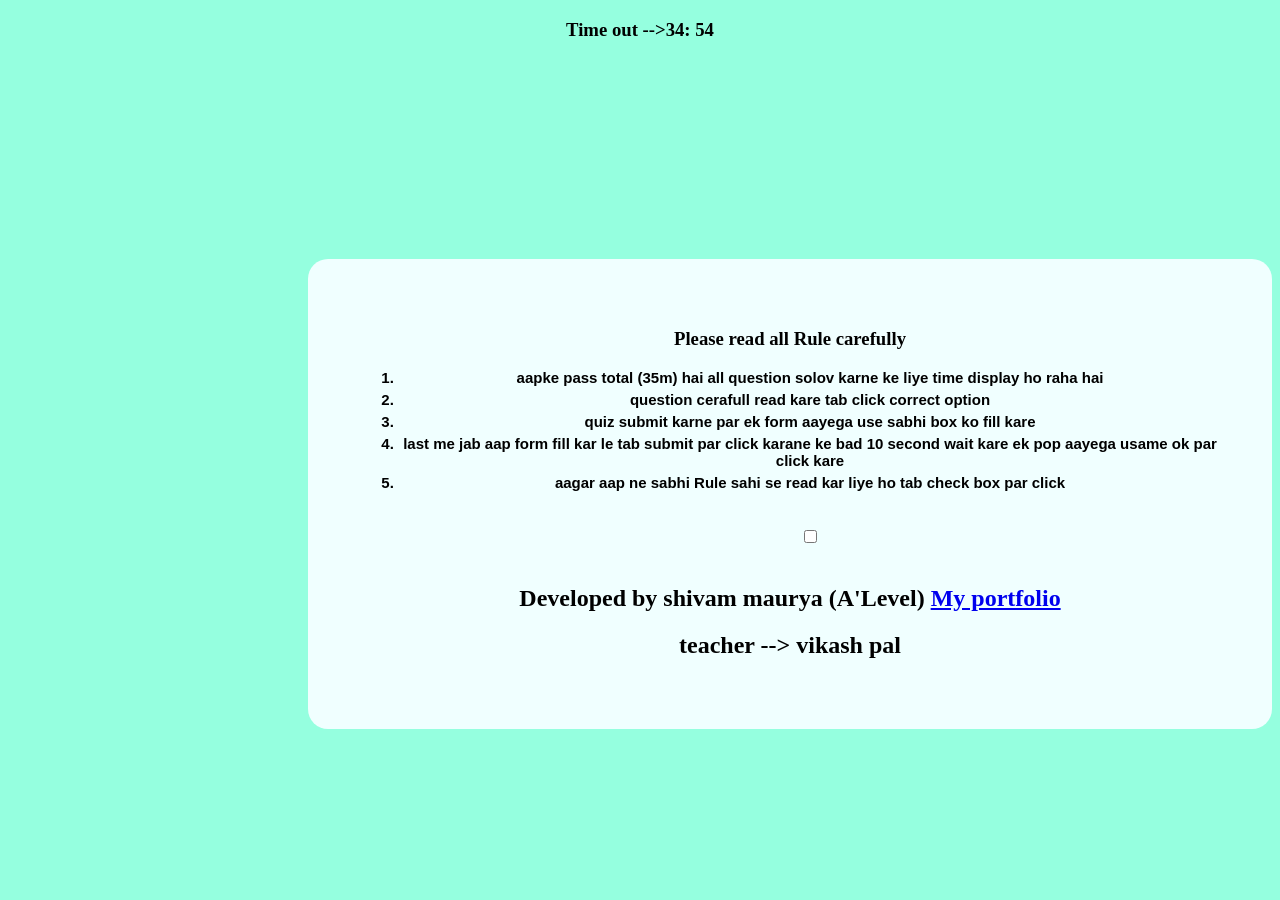
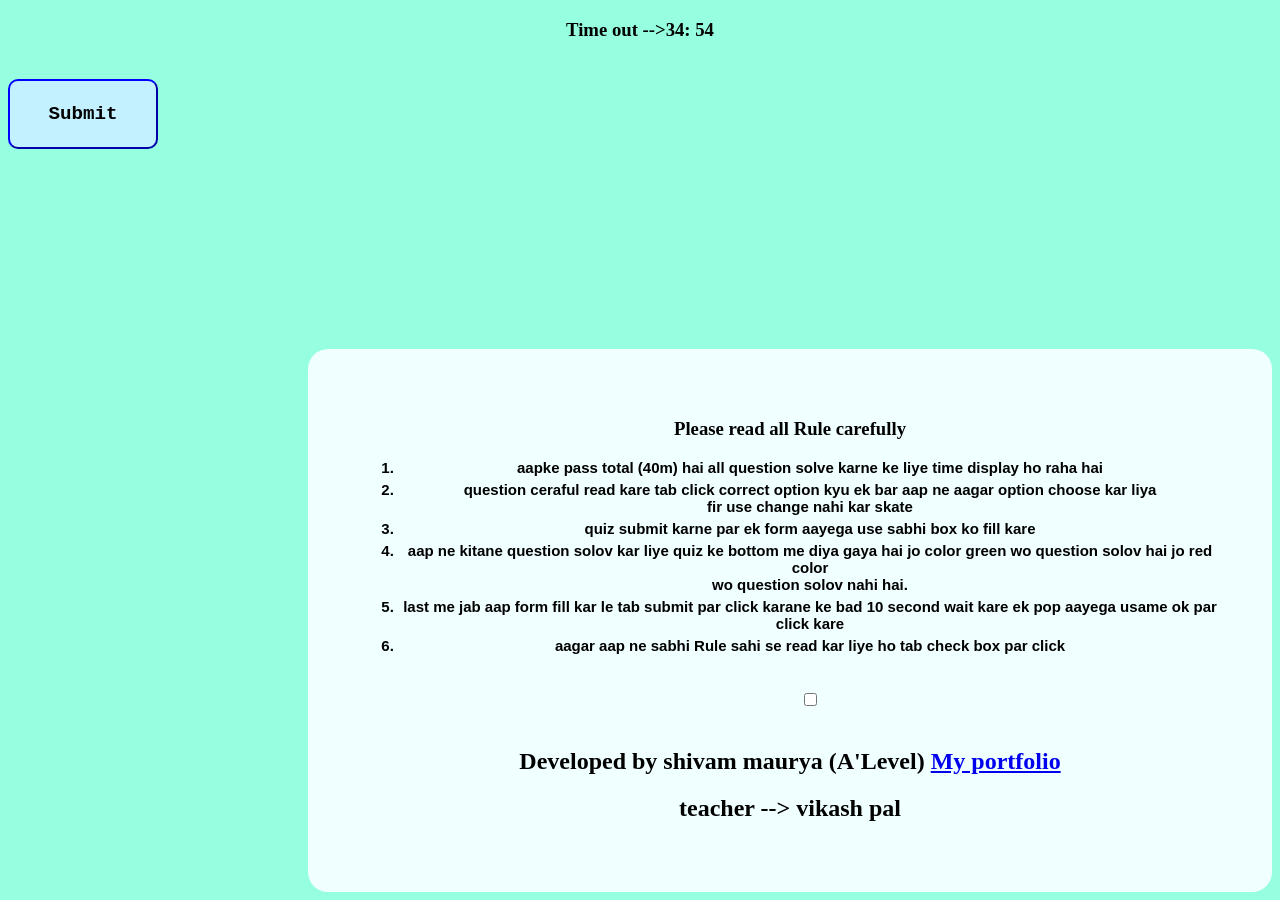
Before and after one commit to shivamaurya768/iot-quiz-chapter-2, a plain HTML site: page index.html in a window 1280 px wide. Both pictures are taken after a click on the button "LOGIN". Before the commit the page ends 800 px from the top, so only its background shows below. Drawn offline with Linux system fonts and the light colour scheme.

Commit message:
Update index.html

```diff
--- a/index.html
+++ b/index.html
@@ -49,17 +49,31 @@
     </div>
 <!-- end input detials -->
 
+
+<!-- start quiz -->
   <div id="quiz">
+
     <div id="main">
         <div id="question"></div>
     </div>
     <center>
     <Button class="btn" onclick="privious()"> Previous</Button>
     <Button class="btn" onclick="next()">Next</Button>
-    <Button class="btn" onclick="submitQuiz()">Submit</Button>
+
 </center>
 
   </div>
+<!-- quiz end -->
+
+<!-- start how solov  -->
+<div id="hh_solov">
+  <div id="h_solov"></div>
+  <Button class="btn" onclick="submitQuiz()">Submit</Button>
+
+</div>
+
+
+<!-- end how solov  -->
   <div id="detail">
 
  <div id="info">
@@ -68,10 +82,15 @@
       <h3>Please read all Rule carefully</h3>
       </center>
     <ol>
-      <li>aapke pass total (35m) hai all question solov karne ke liye time display ho raha hai  </li>
-      <li> question cerafull read kare tab click correct option</li>
+      <li>aapke pass total (40m) hai all question solve karne ke liye time display ho raha hai  </li>
+      <li> question ceraful read kare tab click correct option kyu ek bar aap ne aagar option choose kar liya <br>
+      fir use change nahi kar skate
+      </li>
       <li>quiz submit karne par ek form aayega use sabhi box ko fill kare</li>
-        <li>last me jab aap form fill kar le tab submit par click karane ke bad 10 second wait kare ek pop aayega usame ok par click kare</li>
+      <li>aap ne kitane question solov kar liye quiz ke bottom me diya gaya hai jo color green wo question solov hai jo red color <br>
+      wo question solov nahi hai.
+      </li>
+      <li>last me jab aap form fill kar le tab submit par click karane ke bad 10 second wait kare ek pop aayega usame ok par click kare</li>
       <li>aagar aap ne sabhi Rule sahi se read kar liye ho tab check box par click </li>
       <br><br>
       <input type="checkbox" id="check_box"><br> <br>
@@ -84,5 +103,4 @@
 </div>
   <script src="script.js"></script>
 
-
 </html>
```
